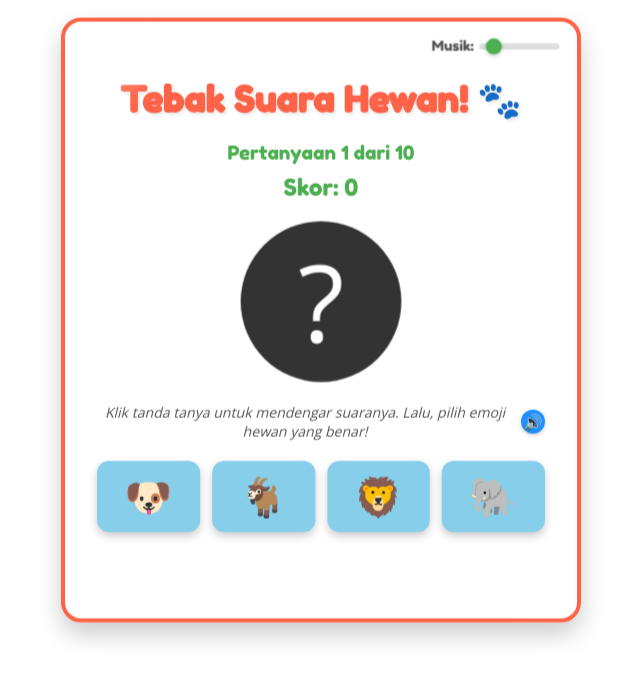
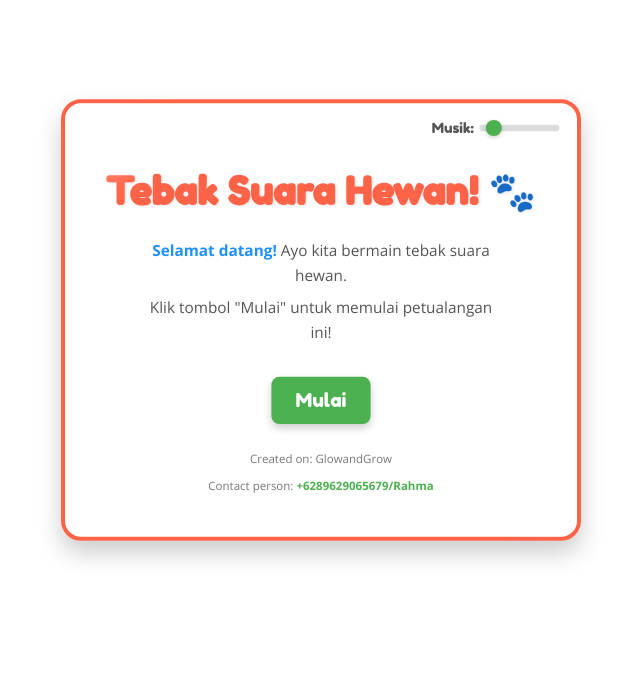
Before and after one commit to irawanpro/game-susun-kata-hewan, a plain HTML site: page index.html in a window 1280 px wide. Shown: the whole page, without its empty margins (319-959 px from the left). Drawn offline with nearby package versions, Linux system fonts and the light colour scheme.

Commit message:
Update index.html

```diff
--- a/index.html
+++ b/index.html
@@ -1,3 +1,4 @@
+
 <!DOCTYPE html>
 <html lang="id">
 <head>
@@ -75,6 +76,58 @@
             height: 100px;
             bottom: -30px;
             right: -30px;
+        }
+
+        /* Gaya untuk halaman instruksi */
+        #introScreen {
+            display: flex;
+            flex-direction: column;
+            justify-content: center;
+            align-items: center;
+            height: 100%;
+        }
+
+        .intro-title {
+            font-family: 'Fredoka One', cursive;
+            color: #FF6347;
+            font-size: 3em;
+            margin-bottom: 20px;
+            text-shadow: 2px 2px 4px rgba(0, 0, 0, 0.1);
+        }
+
+        .intro-instructions {
+            font-family: 'Open Sans', sans-serif;
+            font-size: 1.2em;
+            color: #555;
+            line-height: 1.6;
+            margin-bottom: 30px;
+            text-align: center;
+            max-width: 80%;
+        }
+
+        .intro-instructions p {
+            margin: 10px 0;
+        }
+
+        .intro-instructions p strong {
+            color: #1E90FF;
+        }
+
+        .intro-contact {
+            font-family: 'Open Sans', sans-serif;
+            font-size: 0.9em;
+            color: #777;
+            margin-top: 20px;
+        }
+
+        .intro-contact a {
+            color: #4CAF50;
+            text-decoration: none;
+            font-weight: bold;
+        }
+
+        .intro-contact a:hover {
+            text-decoration: underline;
         }
 
         h1 {
@@ -499,7 +552,20 @@
             <input type="range" id="volumeSlider" min="0" max="1" step="0.01" value="0.5">
         </div>
 
-        <div id="gameScreen">
+        <div id="introScreen">
+            <h2 class="intro-title">Tebak Suara Hewan! 🐾</h2>
+            <div class="intro-instructions">
+                <p><strong>Selamat datang!</strong> Ayo kita bermain tebak suara hewan.</p>
+                <p>Klik tombol "Mulai" untuk memulai petualangan ini!</p>
+            </div>
+            <button class="main-button" id="startButton">Mulai</button>
+            <div class="intro-contact">
+                <p>Created on: GlowandGrow</p>
+                <p>Contact person: <a href="https://wa.me/6289629065679?text=Halo%20kak%20Rahma,%20saya%20tertarik%20dengan%20produk%20GlowandGrow." target="_blank">+6289629065679/Rahma</a></p>
+            </div>
+        </div>
+
+        <div id="gameScreen" style="display: none;">
             <h1>Tebak Suara Hewan! 🐾</h1>
             <div class="current-question-info" id="questionInfo">Pertanyaan 1 dari 10</div>
             <div class="score-display">Skor: <span id="score">0</span></div>
@@ -532,7 +598,6 @@
             </div>
         </div>
     </div>
-
 
     </div>
 
@@ -613,6 +678,8 @@
         const correctAnimalSoundEl = document.getElementById('correctAnimalSound');
         const factSoundPlayerEl = document.getElementById('factSoundPlayer');
         const creditWatermarkEl = document.getElementById('creditWatermark');
+        const startButton = document.getElementById('startButton');
+        const introScreenEl = document.getElementById('introScreen');
 
 
         // Fungsi Utilitas
@@ -840,6 +907,13 @@
             factSoundPlayerEl.play().catch(e => console.error("Error playing fact sound:", e));
         }
 
+        function startGame() {
+            introScreen.style.display = 'none';
+            gameScreenEl.style.display = 'block';
+            answeredQuestions = shuffleArray([...animals]);
+            loadNewQuestion();
+        }
+
         // Event listeners
         questionMarkDisplayEl.addEventListener('click', playAnimalSoundWithEffect);
         volumeSliderEl.addEventListener('input', (event) => {
@@ -855,6 +929,7 @@
         previousFactButton.addEventListener('click', previousFacts);
         nextFactButton.addEventListener('click', nextFacts);
         playAgainButton.addEventListener('click', playAgain);
+        startButton.addEventListener('click', startGame);
 
 
         // =========================================================
@@ -894,9 +969,7 @@
         // Inisialisasi game saat halaman dimuat
         document.addEventListener('DOMContentLoaded', () => {
             tryPlayBackgroundMusic();
-
-            answeredQuestions = shuffleArray([...animals]);
-            loadNewQuestion();
+            // Game tidak langsung dimulai, menunggu user menekan tombol 'Mulai'
         });
 
 </script>
```
